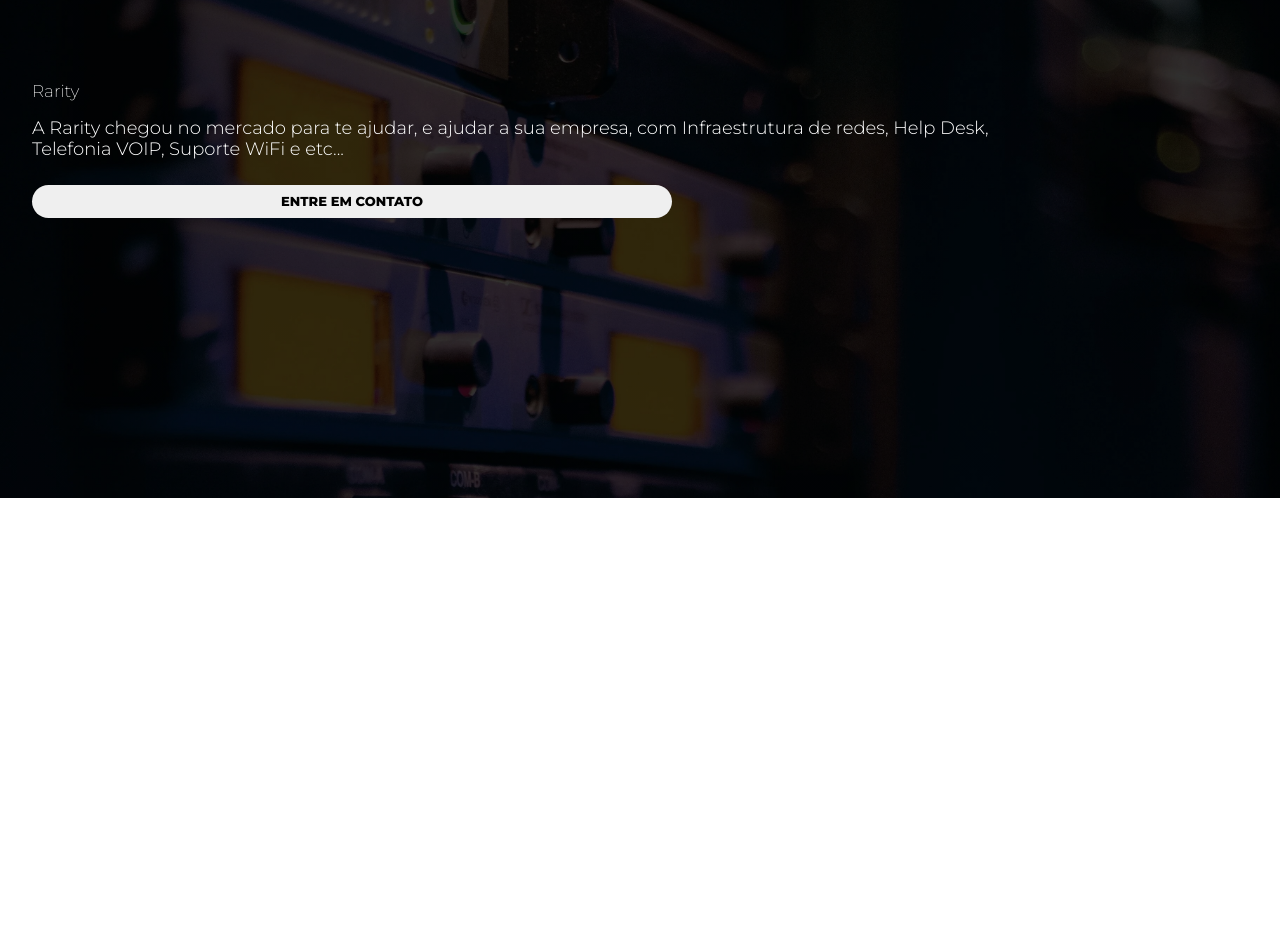
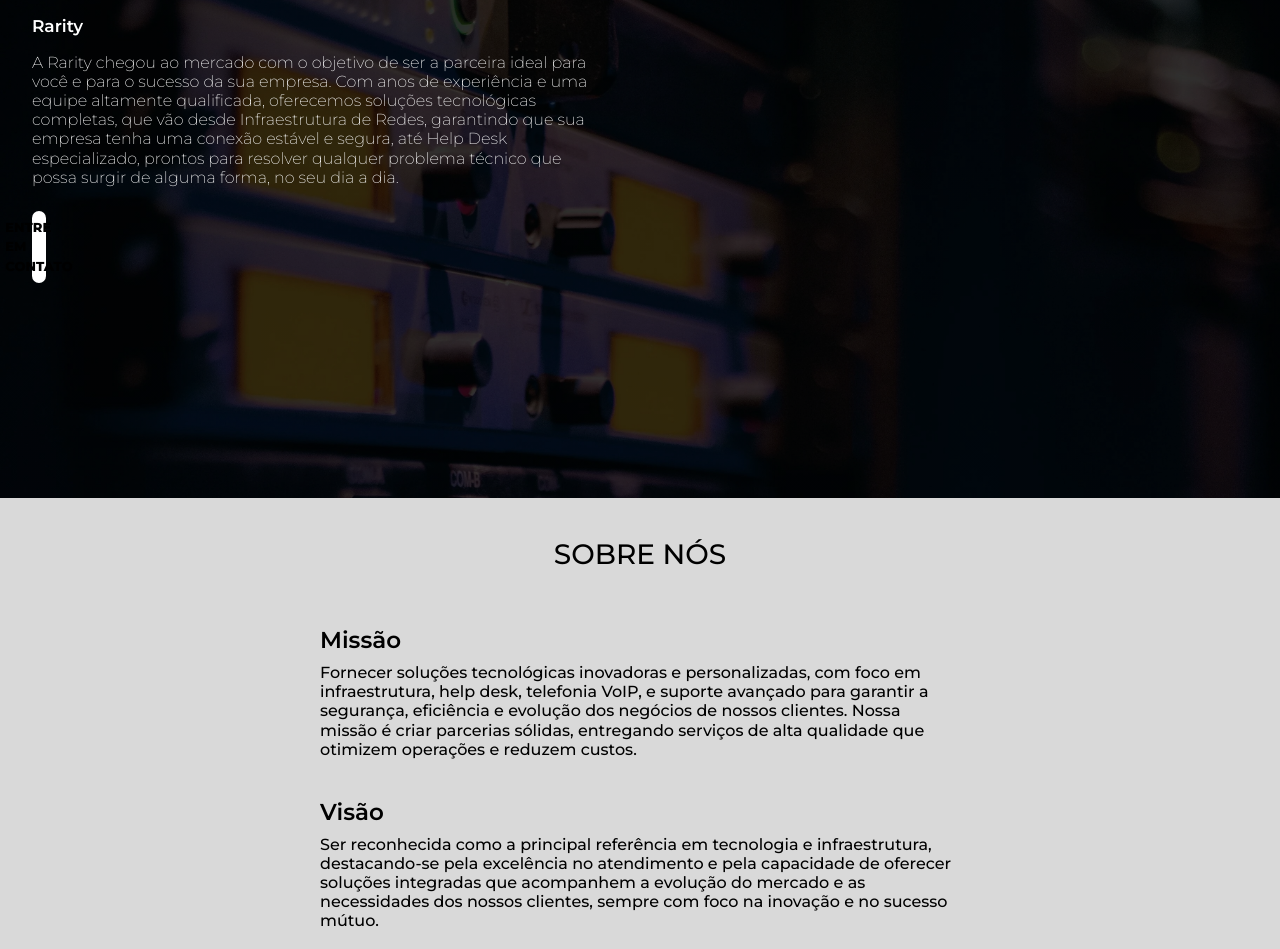
Before and after one commit to barretodev1/RarityProject, a React (Vite) app: page / in a window 1280 px wide. Shown: the part 283-1232 px from the top of the page. Before the commit the page ends 800 px from the top, so only its background shows below. Built offline with nearby package versions, Linux system fonts and the light colour scheme; a small style sheet from the web is missing.

Commit message:
Subindo About Responsivo

```diff
--- a/index.html
+++ b/index.html
@@ -8,7 +8,7 @@
     <link rel="preconnect" href="https://fonts.googleapis.com">
 <link rel="preconnect" href="https://fonts.gstatic.com" crossorigin>
 <link href="https://fonts.googleapis.com/css2?family=Montserrat:ital,wght@0,100..900;1,100..900&display=swap" rel="stylesheet">
-    <title>Vite + React</title>
+    <title>Rarity</title>
   </head>
   <body>
     <div id="root"></div>
--- a/package.json
+++ b/package.json
@@ -10,6 +10,9 @@
     "preview": "vite preview"
   },
   "dependencies": {
+    "@fortawesome/free-brands-svg-icons": "^6.6.0",
+    "@fortawesome/free-solid-svg-icons": "^6.6.0",
+    "@fortawesome/react-fontawesome": "^0.2.2",
     "@popperjs/core": "^2.11.8",
     "bootstrap": "^5.3.3",
     "react": "^18.3.1",
--- /dev/null
+++ b/src/components/about/about-pc.css
@@ -0,0 +1,52 @@
+@media (min-width: 1024px) {
+    .container-article {
+        display: none;
+    }
+
+    body {
+        display: flex;
+        align-items: center;
+        justify-content: center;
+    }
+
+    .container-article-pc {
+        display: flex;
+        align-items: center;
+        justify-content: center;
+        flex-direction: column;
+        gap: 2rem;
+        color: black;
+        margin-top: 3rem;
+
+        h1 {
+            font-family: "Montserrat", sans-serif;
+            font-optical-sizing: auto;
+            font-style: normal;
+            font-weight: 600;
+            color: black;
+            display: flex;
+            font-size: 23px;
+            width: 50%;
+        }
+
+        h2 {
+            width: 50%;
+            font-family: "Montserrat", sans-serif;
+            font-optical-sizing: auto;
+            font-style: normal;
+            font-weight: 500;
+            color: black;
+            display: flex;
+            align-items: center;
+            justify-content: center;
+            font-size: 16px;
+        }
+    }
+
+    .container-article-pc .container-icon-pc {
+        display: flex;
+        align-items: center;
+        justify-content: center;
+        flex-direction: column;
+    }
+}
--- /dev/null
+++ b/src/components/about/about.css
@@ -0,0 +1,59 @@
+body {
+    display: flex;
+    background-color: rgb(217, 217, 217);
+    margin-bottom: 3rem;
+}
+
+.container-sobre {
+    display: flex;
+    align-items: center;
+    justify-content: center;
+    font-family: "Montserrat", sans-serif;
+    font-optical-sizing: auto;
+    font-weight: 400;
+    font-style: normal;
+    margin-top: 2.5rem;
+
+    h1 {
+        font-size: 28px;
+        color: black;
+    }
+}
+
+.container-article-pc {
+    display: none;
+}
+
+.container-article {
+    display: flex;
+    align-items: center;
+    flex-direction: column;
+    margin-left: 1rem;
+    margin-top: 1.2rem;
+}
+
+.container-icon {
+    display: flex;
+    flex-direction: column;
+    justify-content: center;
+    font-family: "Montserrat", sans-serif;
+    font-optical-sizing: auto;
+    font-style: normal;
+    gap: 0.3rem;
+    color: black;
+    margin-top: 1.4rem;
+
+    h1 {
+        font-weight: 600;
+        color: black;
+        display: flex;
+        font-size: 23px;
+    }
+
+    h2 {
+        font-weight: 500;
+        color: black;
+        display: flex;
+        font-size: 16px;
+    }
+}
--- /dev/null
+++ b/src/components/about/index.jsx
@@ -0,0 +1,54 @@
+import '../about/about.css'
+import { FontAwesomeIcon } from '@fortawesome/react-fontawesome'
+import '../about/about-pc.css'
+import { faTwitter } from '@fortawesome/free-brands-svg-icons'
+import { faBullseye } from '@fortawesome/free-solid-svg-icons/faBullseye'
+
+export function MeuAbout() {
+
+    return (
+        <>
+        <div className='container-sobre'>
+            <h1>SOBRE NÓS</h1>
+        </div>
+
+        <article className='container-article-pc'>
+            <div className='container-icon-pc'>
+                <h1>Missão</h1>
+                <h2>Fornecer soluções tecnológicas inovadoras e personalizadas, com foco em infraestrutura, help desk, telefonia VoIP, e suporte avançado para garantir a segurança, eficiência e evolução dos negócios de nossos clientes. Nossa missão é criar parcerias sólidas, entregando serviços de alta qualidade que otimizem operações e reduzem custos.</h2>
+            </div>
+
+            <div className='container-icon-pc'>
+                <h1>Visão</h1>
+                <h2>Ser reconhecida como a principal referência em tecnologia e infraestrutura, destacando-se pela excelência no atendimento e pela capacidade de oferecer soluções integradas que acompanhem a evolução do mercado e as necessidades dos nossos clientes, sempre com foco na inovação e no sucesso mútuo.</h2>
+            </div>
+
+            <div className='container-icon-pc'>
+                <h1>Valores</h1>
+                <h2>Na Rarity, a inovação está no centro de tudo o que fazemos, sempre em busca das melhores tecnologias para atender nossos clientes. Priorizamos a qualidade em cada serviço oferecido, garantindo resultados que superam as expectativas. A transparência guia nossas relações, seja com clientes, parceiros ou colaboradores, agindo sempre com clareza e honestidade.</h2>
+            </div>
+        </article>
+
+
+        {/* MOBILE ABOUT */}
+        <article className='container-article'>
+            <div className='container-icon'>
+                <h1>Missão</h1>
+                <h2>Oferecer soluções tecnológicas eficientes e personalizadas em infraestrutura, help desk e telefonia VoIP, ajudando empresas a otimizar suas operações e reduzir custos com qualidade e inovação.</h2>
+            </div>
+
+            <div className='container-icon'>
+                <h1>Visão</h1>
+                <h2>Ser referência no mercado de tecnologia, reconhecida pela excelência em soluções integradas e pela capacidade de atender às demandas em constante evolução dos nossos clientes.</h2>
+            </div>
+
+            <div className='container-icon'>
+                <h1>Valores</h1>
+                <h2>Na Rarity, prezamos pela inovação, qualidade e transparência, sempre comprometidos em atender nossos clientes com soluções personalizadas e sustentáveis.</h2>
+            </div>
+        </article>
+
+
+        </>
+    )
+}
--- a/src/components/header/header-pc.css
+++ b/src/components/header/header-pc.css
@@ -15,6 +15,7 @@
         align-items: center;
         justify-content: row;
         gap: 1rem;
+        margin-right: 1.4rem;
     }
 
     .container-ul .container-li {
--- a/src/components/header/header.css
+++ b/src/components/header/header.css
@@ -7,7 +7,6 @@
     flex-direction: row;
     background-color: rgb(4, 4, 42);
     padding: 0.9rem;
-
 }
 
 .div-logo {
--- a/src/components/main/index.jsx
+++ b/src/components/main/index.jsx
@@ -5,12 +5,19 @@
 
     return (
         <>
-        <main className="container-main">
+        <main id='home'  className="container-main">
+        <div className='container-pc-content'>
+                <h1>Rarity</h1>
+                <h2>
+                A Rarity chegou ao mercado com o objetivo de ser a parceira ideal para você e para o sucesso da sua empresa. Com anos de experiência e uma equipe altamente qualificada, oferecemos soluções tecnológicas completas, que vão desde Infraestrutura de Redes, garantindo que sua empresa tenha uma conexão estável e segura, até Help Desk especializado, prontos para resolver qualquer problema técnico que possa surgir de alguma forma, no seu dia a dia.
+                </h2>
+        </div>
+
             <div className='container-content'>
                 <h1>Rarity</h1>
                 <h2>A Rarity chegou no mercado para te ajudar, e ajudar a sua empresa, com Infraestrutura de redes, Help Desk, Telefonia VOIP, Suporte WiFi e etc...</h2>
             </div>
-            <button className='container-button-contact'>ENTRE EM CONTATO</button>
+            <a className='container-button-contact' href="https://wa.me/5511968870934?text=Ol%C3%A1!%20Tudo%20bem?">ENTRE EM CONTATO</a>
         </main>
         </>
     )
--- a/src/components/main/main-pc.css
+++ b/src/components/main/main-pc.css
@@ -0,0 +1,45 @@
+@media (min-width: 1024px) {
+
+    .container-main .container-content {
+        display: none;
+    }
+
+    .container-main .container-pc-content {
+        max-width: 35rem;
+        display: flex;
+        flex-direction: column;
+
+        h1 {
+            font-family: "Montserrat", sans-serif;
+            font-optical-sizing: auto;
+            font-weight: 600;
+            font-size: 17px;
+            font-style: normal;
+            margin-bottom: 1rem;
+        }
+
+        h2 {
+            font-family: "Montserrat", sans-serif;
+            font-optical-sizing: auto;
+            font-weight: 200;
+            font-size: 16px;
+            font-style: normal;
+        }
+    }
+
+    .container-main .container-button-contact {
+        display: flex;
+        align-items: center;
+        justify-content: center;
+        max-width: 17rem;
+        transition: 0.4s;
+        outline: none;
+        text-decoration: none;
+        background-color: white;
+    }
+
+    .container-main .container-button-contact:hover {
+        background-color: rgb(189, 190, 194);
+        transition: 0.4s;
+    }
+}
--- a/src/components/main/main.css
+++ b/src/components/main/main.css
@@ -22,7 +22,7 @@
     h1 {
         font-family: "Montserrat", sans-serif;
         font-optical-sizing: auto;
-        font-weight: 200;
+        font-weight: 300;
         font-size: 17px;
         font-style: normal;
         margin-bottom: 1rem;
@@ -31,7 +31,7 @@
     h2 {
         font-family: "Montserrat", sans-serif;
         font-optical-sizing: auto;
-        font-weight: 300;
+        font-weight: 400;
         font-size: 18px;
         font-style: normal;
     }
@@ -50,4 +50,14 @@
     color: black;
     font-size: 13px;
     font-style: normal;
+    background-color: white;
+    display: flex;
+    outline: none;
+    text-decoration: none;
+    align-items: center;
+    justify-content: center;
 }
+
+.container-pc-content {
+    display: none;
+}
--- a/src/home/App.css
+++ b/src/home/App.css
@@ -2,6 +2,9 @@
     margin: 0;
     padding: 0;
     box-sizing: border-box;
-    overflow: hidden;
 
 }
+
+ body {
+    overflow-x: hidden;
+}
--- a/src/home/App.jsx
+++ b/src/home/App.jsx
@@ -2,15 +2,15 @@
 import './App.css'
 import { MeuHeader } from '../components/header'
 import { MeuMain } from '../components/main'
+import { MeuAbout } from '../components/about'
 
 function App() {
 
   return (
     <>
-
-    <MeuHeader/>
+    <MeuHeader />
     <MeuMain />
-
+    <MeuAbout />
     </>
   )
 }
```
Also changed, not shown: 1 other file (tests, documents, lock files or other folders).
